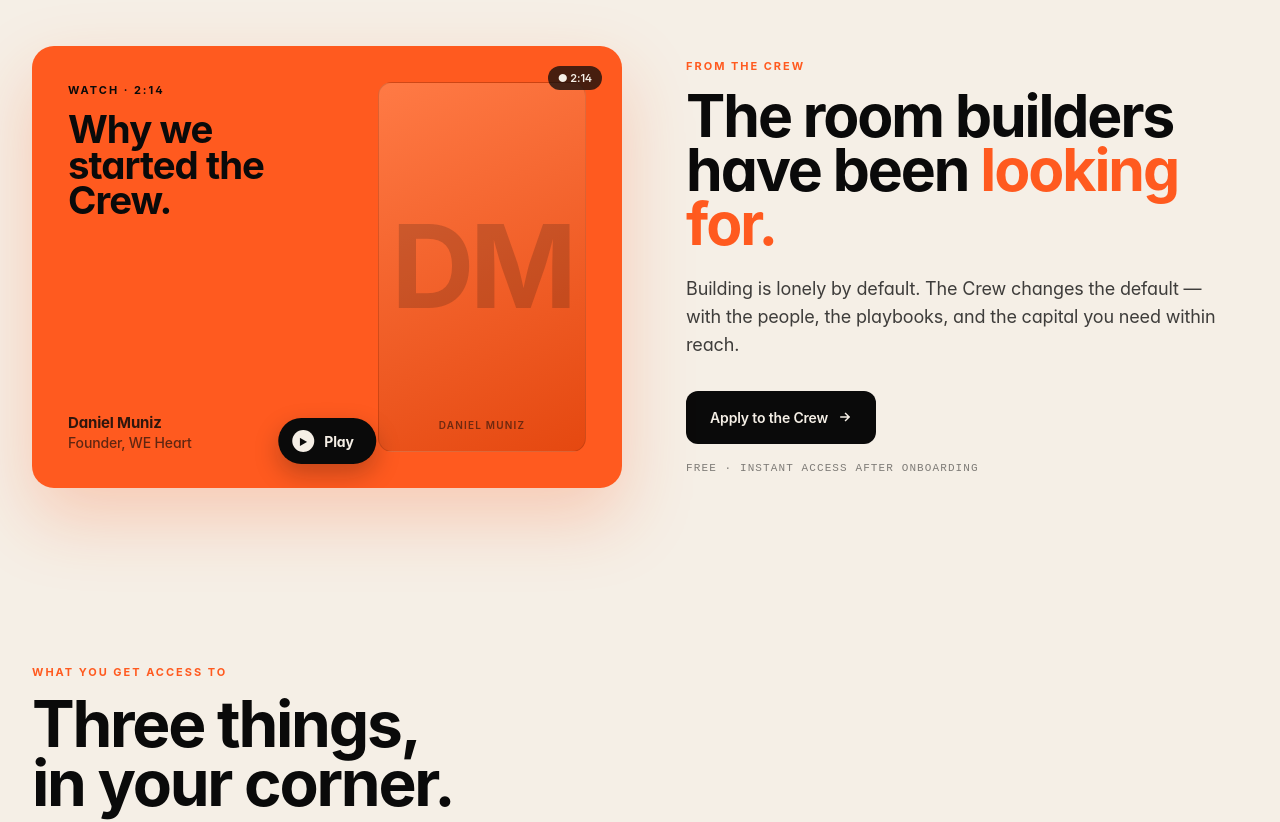
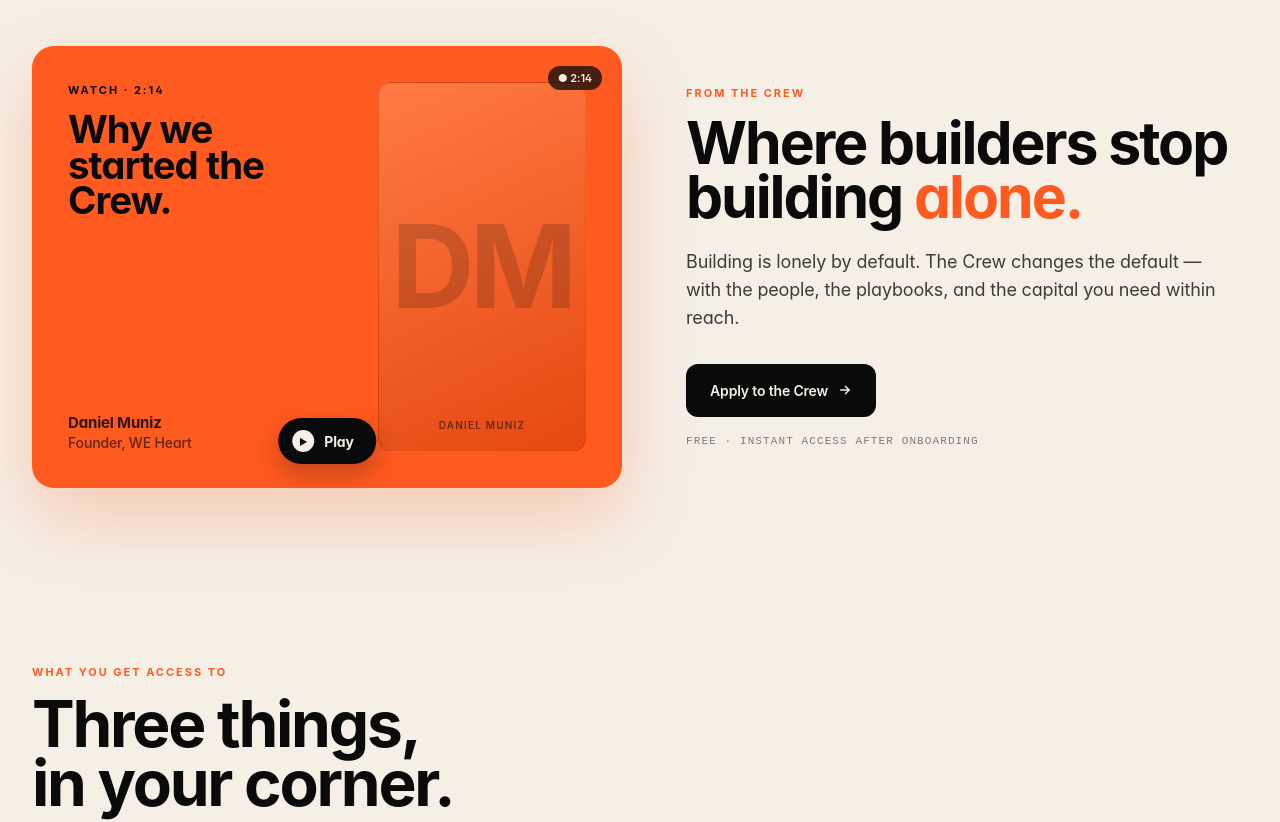
Before and after one commit to build-gif/crew-web, a Next.js app: page /preview in a window 1280 px wide. Shown: the part 820-1642 px from the top of the page. Built offline with nearby package versions, Linux system fonts and the light colour scheme.

Commit message:
style(landing): fix video section headline and button copy in preview page

```diff
--- a/src/app/preview/page.jsx
+++ b/src/app/preview/page.jsx
@@ -699,7 +699,7 @@ function CobFooter() {
           <div>
             <div style={{...cobStyles.kicker, color:'rgba(245,239,230,0.4)', marginBottom: 14}}>Join</div>
             <div style={{display:'flex', flexDirection:'column', gap:10, fontSize:14}}>
-              <span>Apply to the Crew</span>
+              <span>Join the Crew</span>
               <span>Apply to Batch 01</span>
             </div>
           </div>
@@ -809,7 +809,7 @@ function CobWhatIs() {
         <div>
           <div style={{...cobStyles.kicker, color: CREW.orange, marginBottom: 14}}>FROM THE CREW</div>
           <h2 style={{...cobStyles.h2, fontSize:'clamp(40px, 4.6vw, 68px)'}}>
-            The room builders have been <span style={{color: CREW.orange}}>looking for.</span>
+            Where builders stop building <span style={{color: CREW.orange}}>alone.</span>
           </h2>
           <p style={{fontSize:18, lineHeight:1.55, color:'rgba(10,10,10,0.78)', margin:'24px 0 32px', maxWidth: 540}}>
             Building is lonely by default. The Crew changes the default — with the people, the playbooks, and the capital you need within reach.
```
